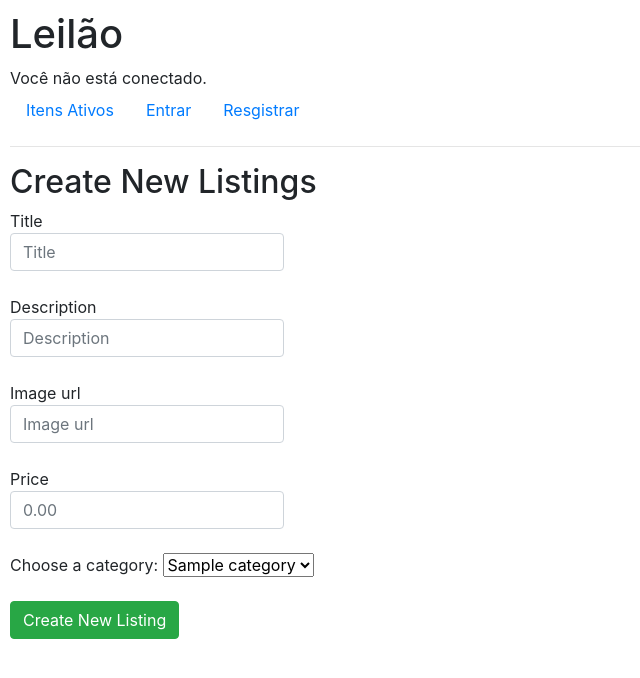
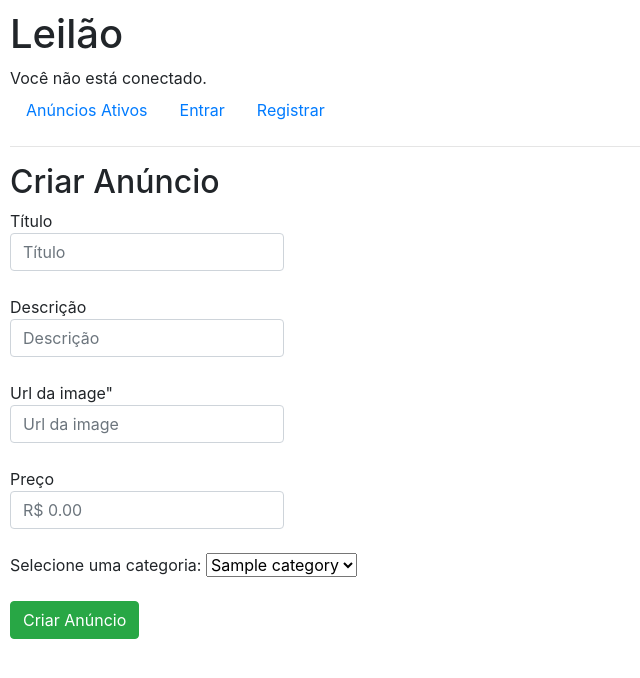
Before and after one commit to matheusalanojoenck/a3_mmtes, a Django app: page /create in a window 1280 px wide. Shown: the top 678 px of the page, without its empty margins (0-640 px from the left). Run offline with Django 3.2, Linux system fonts and the light colour scheme; tables that the repository leaves empty hold one stand-in row (values such as "Sample post"); some libraries are stand-ins or nearby versions.

Commit message:
correções dos textos

```diff
--- a/auctions/templates/auctions/create.html
+++ b/auctions/templates/auctions/create.html
@@ -1,28 +1,28 @@
 {% extends "auctions/layout.html" %}
 
 {% block body %}
-    <h2>Create New Listings</h2>
+    <h2>Criar Anúncio</h2>
 
     <form action="{% url 'create' %}" method="POST">
         {% csrf_token %}
         <div class="form-group">
-            <label for="title">Title</labe>
-            <input type="text" name="title" class="form-control" id="title" placeholder="Title" required>
+            <label for="title">Título</labe>
+            <input type="text" name="title" class="form-control" id="title" placeholder="Título" required>
         </div>
         <div class="form-group">
-            <label for="description">Description</labe>
-            <input type="text" name="description" class="form-control" id="description" placeholder="Description" required>
+            <label for="description">Descrição</labe>
+            <input type="text" name="description" class="form-control" id="description" placeholder="Descrição" required>
         </div>
         <div class="form-group">
-            <label for="imageurl">Image url</labe>
-            <input type="text" name="imageurl" class="form-control" id="imageurl" placeholder="Image url" required>
+            <label for="imageurl">Url da image"</labe>
+            <input type="text" name="imageurl" class="form-control" id="imageurl" placeholder="Url da image" required>
         </div>
         <div class="form-group">
-            <label for="price">Price</labe>
-            <input type="number" step="0.01" min=0 name="price" class="form-control" id="price" placeholder="0.00" required>
+            <label for="price">Preço</labe>
+            <input type="number" step="0.01" min=0 name="price" class="form-control" id="price" placeholder="R$ 0.00" required>
         </div>
         <div class="form-group">
-            <label for="category" id="category">Choose a category:</label>
+            <label for="category" id="category">Selecione uma categoria:</label>
             <select name="category" id="category" required>
                 {% for category in categories %}
                     <option value="{{ category }}">{{ category }}</option>
@@ -30,7 +30,7 @@
             </select>
 
         </div>
-        <button type="submit" class="btn btn-success">Create New Listing</button>
+        <button type="submit" class="btn btn-success">Criar Anúncio</button>
     </form>
 
 {% endblock %}
--- a/auctions/templates/auctions/index.html
+++ b/auctions/templates/auctions/index.html
@@ -1,7 +1,7 @@
 {% extends "auctions/layout.html" %}
 
 {% block body %}
-    <h2>Itens Ativos</h2>
+    <h2>Anúncios Ativos</h2>
     <form action="{% url 'index' %}" method="POST" class="my-1">
         {% csrf_token %}
         <label for="category"> Selecione uma categoria: </label>
@@ -20,7 +20,7 @@
                 <h5 class="card-title">{{ listing.title }}</h5>
                 <p class="card-text">{{ listing.description }}</p>
                 <p class="card-text">Preço: R$ {{ listing.price }}</p>
-                <a href="{% url 'listing' listingId=listing.id %}" class="btn btn-primary">Página do Item</a>
+                <a href="{% url 'listing' listingId=listing.id %}" class="btn btn-primary">Página do Anúncio</a>
             </div>
         </div>
     {% endfor%}
--- a/auctions/templates/auctions/layout.html
+++ b/auctions/templates/auctions/layout.html
@@ -18,14 +18,14 @@
         </div>
         <ul class="nav">
             <li class="nav-item">
-                <a class="nav-link" href="{% url 'index' %}">Itens Ativos</a>
+                <a class="nav-link" href="{% url 'index' %}">Anúncios Ativos</a>
             </li>
             {% if user.is_authenticated %}
                 <li class="nav-item">
-                    <a class="nav-link" href="{% url 'create' %}">Criar Item</a>
+                    <a class="nav-link" href="{% url 'create' %}">Criar Anúncio</a>
                 </li>
                 <li class="nav-item">
-                    <a class="nav-link" href="{% url 'watchlist' %}">Lista de desejos</a>
+                    <a class="nav-link" href="{% url 'watchlist' %}">Lista de Desejos</a>
                 </li>
                 <li class="nav-item">
                     <a class="nav-link" href="{% url 'logout' %}">Sair</a>
@@ -35,7 +35,7 @@
                     <a class="nav-link" href="{% url 'login' %}">Entrar</a>
                 </li>
                 <li class="nav-item">
-                    <a class="nav-link" href="{% url 'register' %}">Resgistrar</a>
+                    <a class="nav-link" href="{% url 'register' %}">Registrar</a>
                 </li>
             {% endif %}
         </ul>
--- a/auctions/templates/auctions/listing.html
+++ b/auctions/templates/auctions/listing.html
@@ -50,14 +50,14 @@
             </ul>
         </div>
     </div>
-    <h3>Ofertas</h3>
+    <h3>Lances</h3>
     {% if user.is_authenticated and listing.isActive%}
         <div class="m-2">
             {% if listing.owner != user%}
                 <form  action="{% url 'listing' listingId=listing.id %}" method="POST">
                     {% csrf_token %}
                     <input type="number" step="0.01" min="{{ listing.price|addition:0.01 }}" name="bid" id="bid" placeholder="0.00">
-                    <button type="submit" name="placeBid">Propor Oferta</button>
+                    <button type="submit" name="placeBid">Lance</button>
                 </form>
             {% endif %}
         </div>
```
